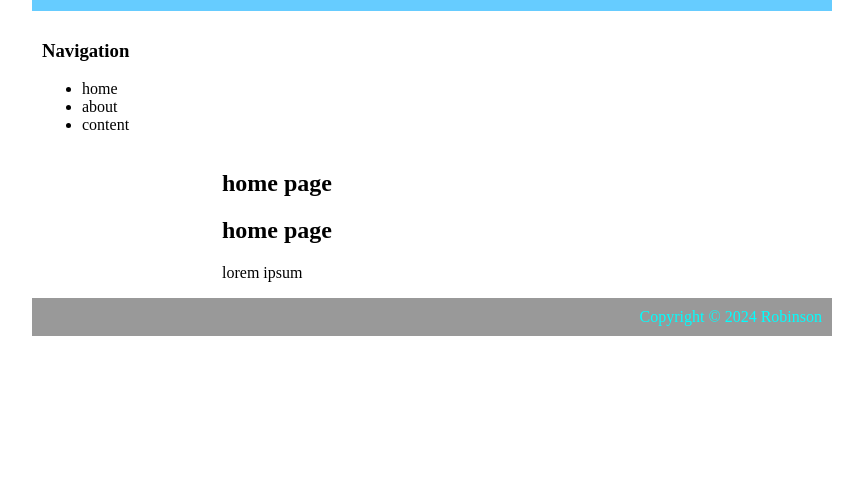
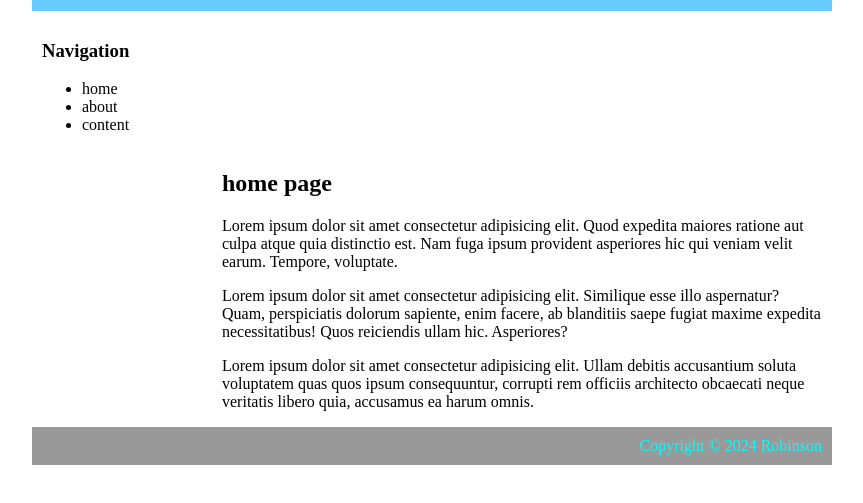
Before and after one commit to DavionR/Aifounder, a plain HTML site: page index.html in a window 1280 px wide. Shown: the part 97-600 px from the top of the page, without its empty margins (208-1071 px from the left). Drawn offline with Linux system fonts and the light colour scheme.

Commit message:
finale update

```diff
--- a/index.html
+++ b/index.html
@@ -21,8 +21,9 @@
             </div>
             <div id="main">
                 <h2> home page</h2>
-                <h2> home page</h2>
-             <p> lorem ipsum</p>
+             <p> Lorem ipsum dolor sit amet consectetur adipisicing elit. Quod expedita maiores ratione aut culpa atque quia distinctio est. Nam fuga ipsum provident asperiores hic qui veniam velit earum. Tempore, voluptate.</p>
+             <p> Lorem ipsum dolor sit amet consectetur adipisicing elit. Similique esse illo aspernatur? Quam, perspiciatis dolorum sapiente, enim facere, ab blanditiis saepe fugiat maxime expedita necessitatibus! Quos reiciendis ullam hic. Asperiores?</p>
+             <p> Lorem ipsum dolor sit amet consectetur adipisicing elit. Ullam debitis accusantium soluta voluptatem quas quos ipsum consequuntur, corrupti rem officiis architecto obcaecati neque veritatis libero quia, accusamus ea harum omnis.</p>
             </div>
         </div>
         <div id="footer">
```
